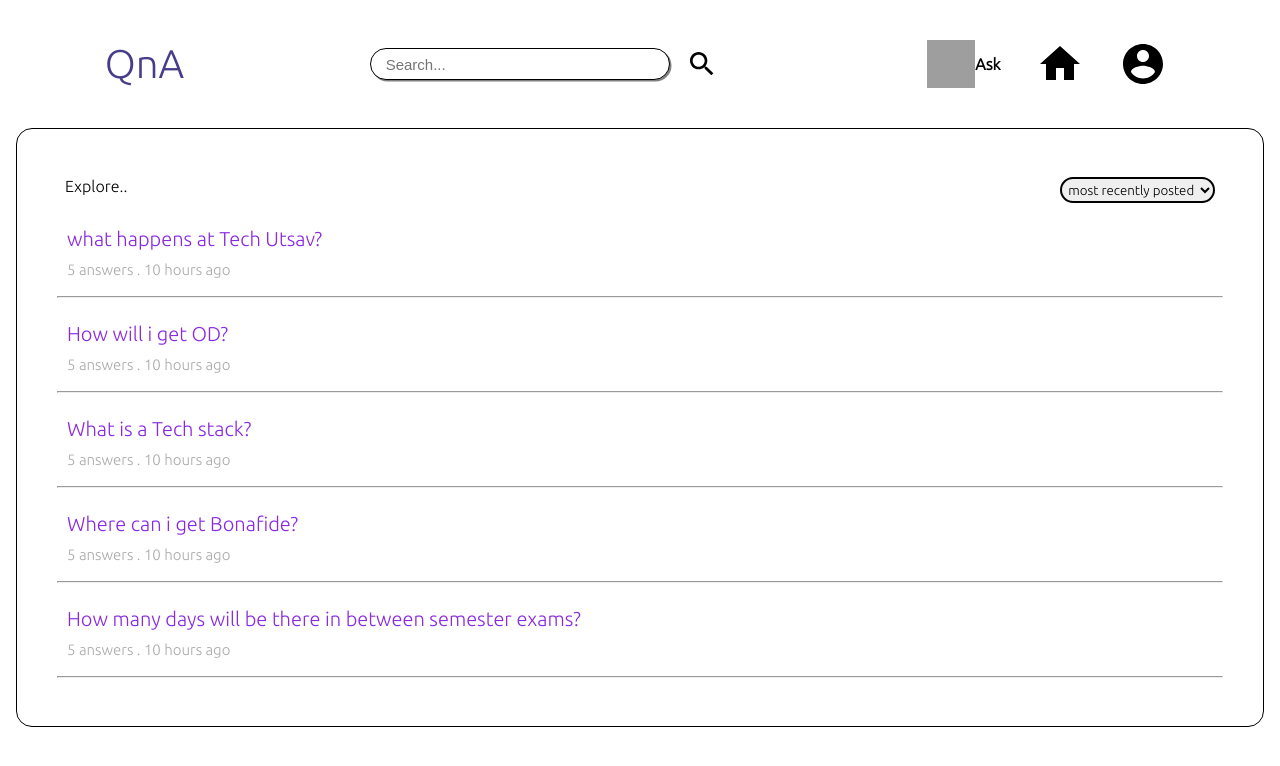
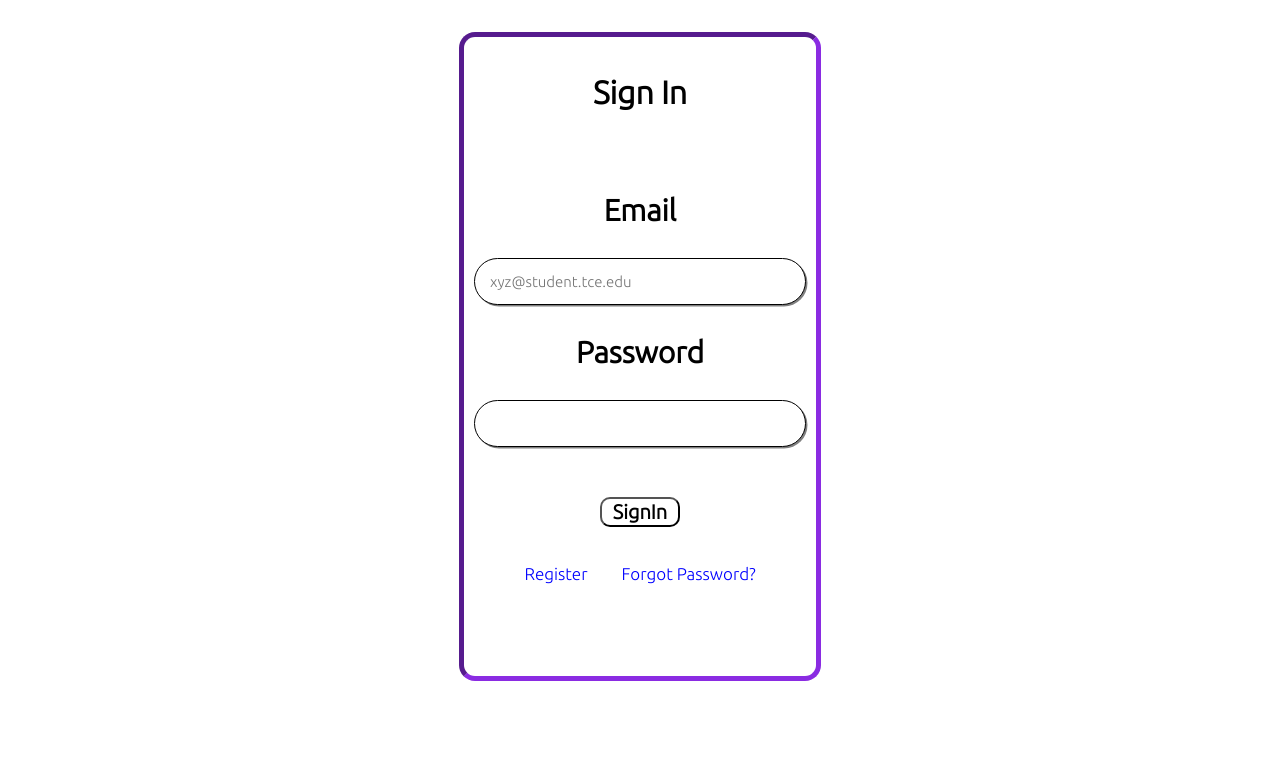
Before and after one commit to abishek-joshua/QnA, a React (Create React App) app: page / in a window 1280 px wide. Shown: the top 766 px of the page. Built offline with nearby package versions, Linux system fonts and the light colour scheme; grey boxes are pictures that could not be loaded.

Commit message:
CSS and Register & forgot components added

```diff
--- a/src/Components/SignIn/SignIn.css
+++ b/src/Components/SignIn/SignIn.css
@@ -1,15 +1,25 @@
 .SignIn{
-    text-align: center;
+    display: flex;
+    flex-direction: column;
+    align-items: center;
+    justify-content: space-between;
     color: black;
+    border: 5px inset blueviolet ;
+    margin: 2em;
+    padding: 1em;
+    width: 25%;
+    border-radius: 1em;
+    align-self: center;
+
 }
 
 .formDetails {
     padding: 1em;
-    margin: em;
+    margin: 1em;
     display: flex;
     flex-direction: column;
     align-items: center;
-
+    justify-content: space-evenly;
     font-size: 30px;
 
 }
@@ -23,13 +33,47 @@
     background-color:white;
     color: black;
     margin: 1em;
+    font-weight: bolder;
+    cursor: pointer;
+
 }
 
 .email-box,.password-box {
+    font-size: 15px;
+    height: 1em;
     width: 20em;
-    border: 1.5px solid blue;
-    border-radius: 1em;
-    height: 2em;
-    margin: 1em;
+    padding: 1em;
+    border: 1px solid black;
+    border-radius: 2em;
+    box-shadow: 0.1em 0.1em grey;
+    margin: 2em;
+
 
 }
+
+.main {
+    display: flex;
+    justify-content: center;
+    margin: 0px;
+}
+
+.register,.forgot-password  {
+    font-size: 17px;
+    cursor: pointer;
+    color: blue;
+    margin: 1em;
+}
+
+.register:hover, .forgot-password:hover{
+    text-decoration: underline;
+}
+
+
+.SignInButton:hover{
+    background-color: blueviolet;
+    color: white;
+}
+
+.reg-and-forget {
+    display: flex;
+}
--- a/src/Components/SignIn/SignIn.js
+++ b/src/Components/SignIn/SignIn.js
@@ -3,12 +3,18 @@ import './SignIn.css';
 
 const SignIn = () => {
     return(
+        <div className="main">
             <div className="SignIn">
                 <h1>Sign In</h1>
                 <div className="formDetails">
                     <strong>Email</strong> <input className="email-box" type="email" placeholder="xyz@student.tce.edu"></input>
                     <strong>Password</strong> <input className="password-box" type="password"></input>
                     <button className="SignInButton">SignIn</button>
+                    <div className="reg-and-forget">
+                        <p className="register">Register</p>
+                        <p className="forgot-password">Forgot Password?</p>
+                    </div>
+                </div>
             </div>
         </div>
     );
--- a/src/index.css
+++ b/src/index.css
@@ -1,13 +1,18 @@
 body {
   margin: 0;
-  font-family: -apple-system, BlinkMacSystemFont, 'Segoe UI', 'Roboto', 'Oxygen',
-    'Ubuntu', 'Cantarell', 'Fira Sans', 'Droid Sans', 'Helvetica Neue',
+
+  font-family:'Ubuntu', 'Cantarell', 'Fira Sans', 'Droid Sans', 'Helvetica Neue',
     sans-serif;
   -webkit-font-smoothing: antialiased;
   -moz-osx-font-smoothing: grayscale;
+
 }
 
 code {
   font-family: source-code-pro, Menlo, Monaco, Consolas, 'Courier New',
     monospace;
 }
+
+input{
+  font-family: 'Ubuntu';
+}
--- a/src/index.js
+++ b/src/index.js
@@ -2,10 +2,11 @@ import React from 'react';
 import ReactDOM from 'react-dom';
 import './index.css';
 import App from './App';
+import SignIn from './Components/SignIn/SignIn';
 
 ReactDOM.render(
   <React.StrictMode>
-    <App />
+  <SignIn />
   </React.StrictMode>,
   document.getElementById('root')
 );
```
Lines whose indentation alone changed are shown as unchanged.
